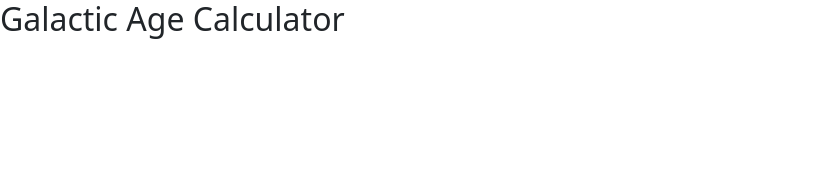
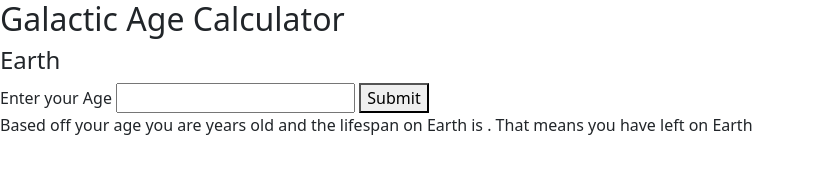
Before and after one commit to JPeters25/galactic-age, a website built with webpack: page src/index.html in a window 1280 px wide. Shown: the whole page, without its empty margins (0-814 px from the left). Built offline with nearby package versions, Linux system fonts and the light colour scheme.

Commit message:
final commit before submission

```diff
--- a/src/index.html
+++ b/src/index.html
@@ -5,5 +5,14 @@
 </head>
 <body>
   <h2>Galactic Age Calculator</h2>
+  <h4>Earth</h4>
+  <form id="earth-check">
+    <label for="enterAge">Enter your Age</label>
+    <input id="enterAge" type="number">
+    <button type ="submit" id="submit">Submit</button>
+  </form>
+  <div class="result">
+  <p>Based off your age you are <span id= eAge></span> years old and the lifespan on Earth is <span id= eSpan></span>. That means you have <span id=eYears></span>left on Earth</p>
+  </div>
 </body>
 </html>
--- a/src/index.js
+++ b/src/index.js
@@ -1,5 +1,9 @@
-// import $ from 'jquery';
+import $ from 'jquery';
 import 'bootstrap';
 import 'bootstrap/dist/css/bootstrap.min.css';
 import './css/styles.css';
-// import Earth from './calculator.js';
+import BaseAge from '../../js/calculator.js';
+
+$("#submit").submit(function(event) {
+  event.preventDefault();
+});
```
Also changed, not shown: __tests__/calculator.test.js (+1 -1 lines), js/calculator.js (renamed from src/calculator.js, +4 -4 lines), README.md.
